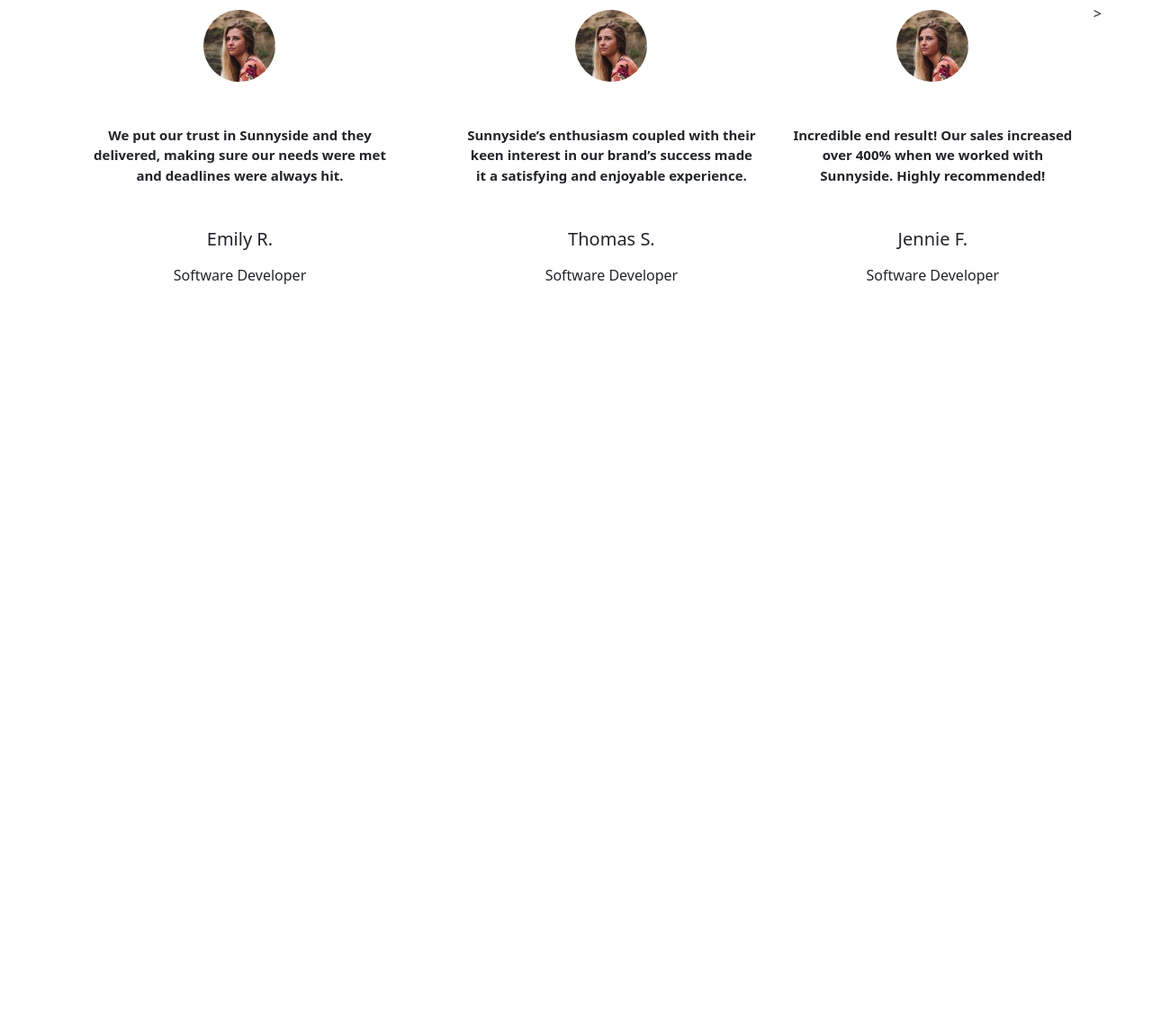
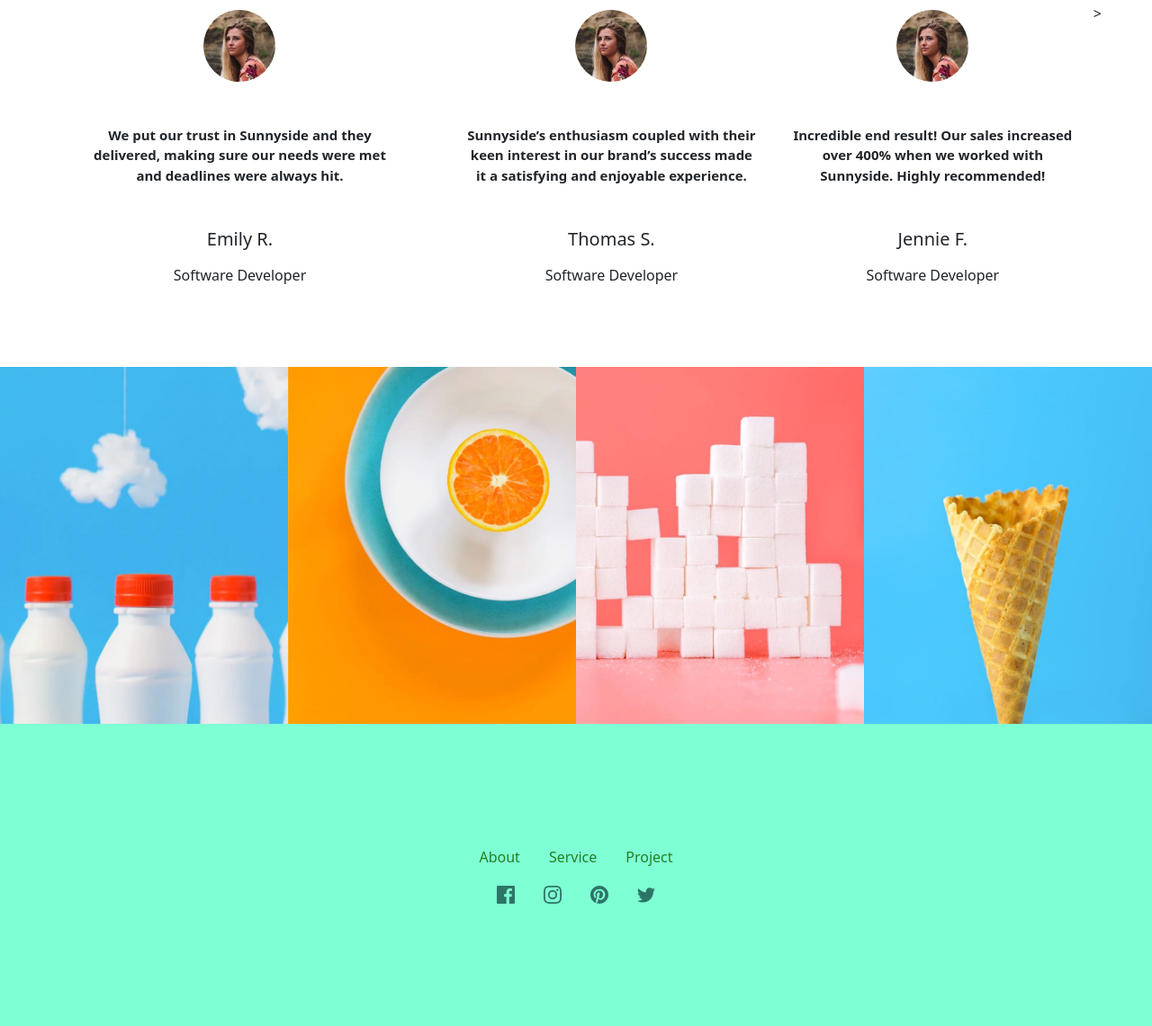
Before and after one commit to yadhu2001/website, a plain HTML site: page website2/index.html in a window 1280 px wide. Shown: the part 2605-3746 px from the top of the page at 90% size. Before the commit the page ends 3013 px from the top, so only its background shows below. Drawn offline with nearby package versions, Linux system fonts and the light colour scheme; a web font is replaced by a local one.

Commit message:
site add

```diff
--- a/website2/css/two.css
+++ b/website2/css/two.css
@@ -117,3 +117,18 @@ span.ttt{
 .xyz{
     text-align: center;
 }
+.photo img{
+    width: 100%;
+}
+.footer a{
+    text-decoration: none;
+    color: rgb(39, 126, 39);
+}
+.icons{
+    background-color: aquamarine;
+    padding-top: 10%;
+    padding-bottom: 10%;
+}
+.footer a:hover{
+    color: white;
+}
--- a/website2/index.html
+++ b/website2/index.html
@@ -151,8 +151,56 @@
                     </div>
             </div>
         </div>>
-            </div>
+        </div>
       </div>
+
+      <div class="container-fluid">
+        <div class="row photo no-space">
+          <div class="col-lg">
+            <img src="/website2/images/image-gallery-milkbottles.jpg" alt="">
+          </div>
+          <div class="col-lg">
+            <img src="/website2/images/image-gallery-orange.jpg" alt="">
+          </div>
+          <div class="col-lg">
+            <img src="/website2/images/image-gallery-sugarcubes.jpg" alt="">
+          </div>
+          <div class="col-lg">
+            <img src="/website2/images/image-gallery-cone.jpg" alt="">
+          </div>
+        </div>
+      </div>
+
+      <div class="container-fluid icons">
+        <ul class="nav justify-content-center footer">
+          <li class="nav-item">
+            <a class="nav-link active" aria-current="page" href="#">About</a>
+          </li>
+          <li class="nav-item">
+            <a class="nav-link" href="#">Service</a>
+          </li>
+          <li class="nav-item">
+            <a class="nav-link" href="#">Project</a>
+          </li>
+        </ul>
+
+        <ul class="nav justify-content-center">
+          <li class="nav-item">
+            <a class="nav-link active" aria-current="page" href="#"><img src="/website2/images/icon-facebook.svg" alt=""></a>
+          </li>
+          <li class="nav-item">
+            <a class="nav-link" href="#"><img src="/website2/images/icon-instagram.svg" alt=""></a>
+          </li>
+          <li class="nav-item">
+            <a class="nav-link" href="#"><img src="/website2/images/icon-pinterest.svg" alt=""></a>
+          </li>
+          <li class="nav-item">
+            <a class="nav-link"><img src="/website2/images/icon-twitter.svg" alt=""></a>
+          </li>
+        </ul>
+
+        </div>
+
 
 <script src="https://cdn.jsdelivr.net/npm/bootstrap@5.1.3/dist/js/bootstrap.bundle.min.js" integrity="sha384-ka7Sk0Gln4gmtz2MlQnikT1wXgYsOg+OMhuP+IlRH9sENBO0LRn5q+8nbTov4+1p" crossorigin="anonymous"></script>
 </body>
```
Also changed, not shown: xyhf.html (added, +63 -0 lines), website2/images/facebook.png (added), website2/images/icon-facebook.svg (added), website2/images/icon-instagram.svg (added), website2/images/icon-pinterest.svg (added), website2/images/icon-twitter.svg (added), website2/images/icons8-pinterest-50.png (added), website2/images/insta.png (added), website2/images/twitter.png (added).
